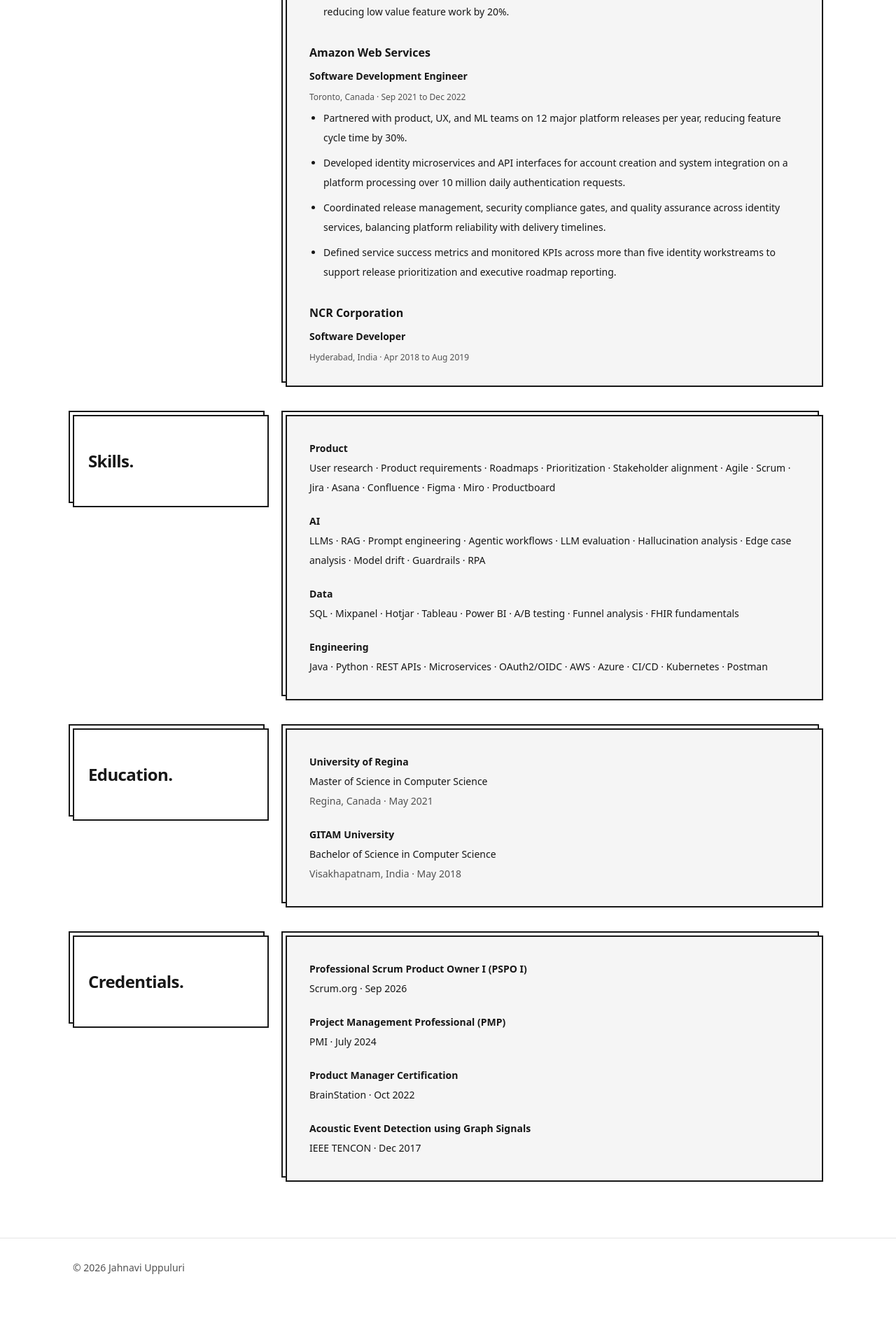
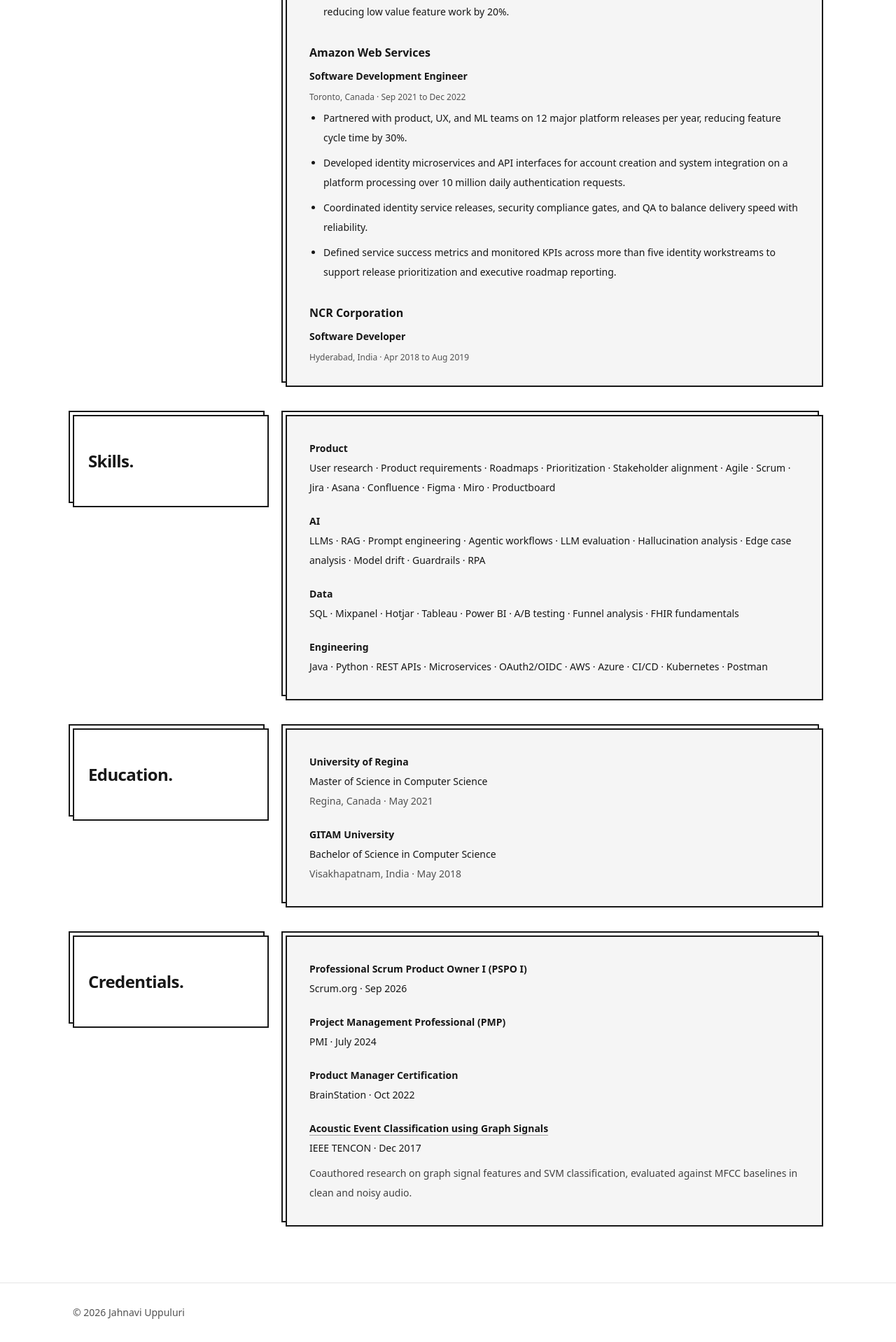
Before and after one commit to skm1312/portfolio-website, a Next.js app: page /resume in a window 1280 px wide. Shown: the part 1113-3031 px from the top of the page at 70% size. Before the commit the page ends 2967 px from the top, so only its background shows below. Built offline with nearby package versions, Linux system fonts and the light colour scheme.

Commit message:
Updated research paper details

```diff
--- a/src/app/components/ProfileSections.tsx
+++ b/src/app/components/ProfileSections.tsx
@@ -1,4 +1,4 @@
-import { experience, skillGroups } from "../profile-data";
+import { experience, skillGroups, publication } from "../profile-data";
 import ShadowBox from "./ShadowBox";
 
 export function ProfileRow({ title, children }: { title: string; children: React.ReactNode }) {
@@ -59,7 +59,10 @@
       <p><strong>Professional Scrum Product Owner I (PSPO I)</strong><br />Scrum.org · Sep 2026</p>
       <p><strong>Project Management Professional (PMP)</strong><br />PMI · July 2024</p>
       <p><strong>Product Manager Certification</strong><br />BrainStation · Oct 2022</p>
-      <p><strong>Acoustic Event Detection using Graph Signals</strong><br />IEEE TENCON · Dec 2017</p>
+      <div>
+        <p><a className="text-link" href={publication.href} target="_blank" rel="noreferrer">{publication.title}</a><br />{publication.venue} · {publication.date}</p>
+        <p className="mt-2 text-neutral-700">{publication.summary}</p>
+      </div>
     </>
   );
 }
--- a/src/app/profile-data.ts
+++ b/src/app/profile-data.ts
@@ -4,6 +4,15 @@
   phone: "647 336 6219",
   linkedin: "https://www.linkedin.com/in/phany-jahnavi-uppuluri-15459420a/",
   summary: "I’m a product manager with a software engineering background, working across LLM workflows, RAG, model evaluation, and API platforms.",
+};
+
+export const publication = {
+  title: "Acoustic Event Classification using Graph Signals",
+  venue: "IEEE TENCON",
+  date: "Dec 2017",
+  href: "https://ieeexplore.ieee.org/document/8228152",
+  summary: "Coauthored research on graph signal features and SVM classification, evaluated against MFCC baselines in clean and noisy audio.",
+  resumeSummary: "Coauthored research on graph signal features and SVM classification, evaluated against MFCC baselines.",
 };
 
 export const experience = [
@@ -40,7 +49,7 @@
     points: [
       "Partnered with product, UX, and ML teams on 12 major platform releases per year, reducing feature cycle time by 30%.",
       "Developed identity microservices and API interfaces for account creation and system integration on a platform processing over 10 million daily authentication requests.",
-      "Coordinated release management, security compliance gates, and quality assurance across identity services, balancing platform reliability with delivery timelines.",
+      "Coordinated identity service releases, security compliance gates, and QA to balance delivery speed with reliability.",
       "Defined service success metrics and monitored KPIs across more than five identity workstreams to support release prioritization and executive roadmap reporting.",
     ],
   },
```
Also changed, not shown: 1 other file (tests, documents, lock files or other folders).
